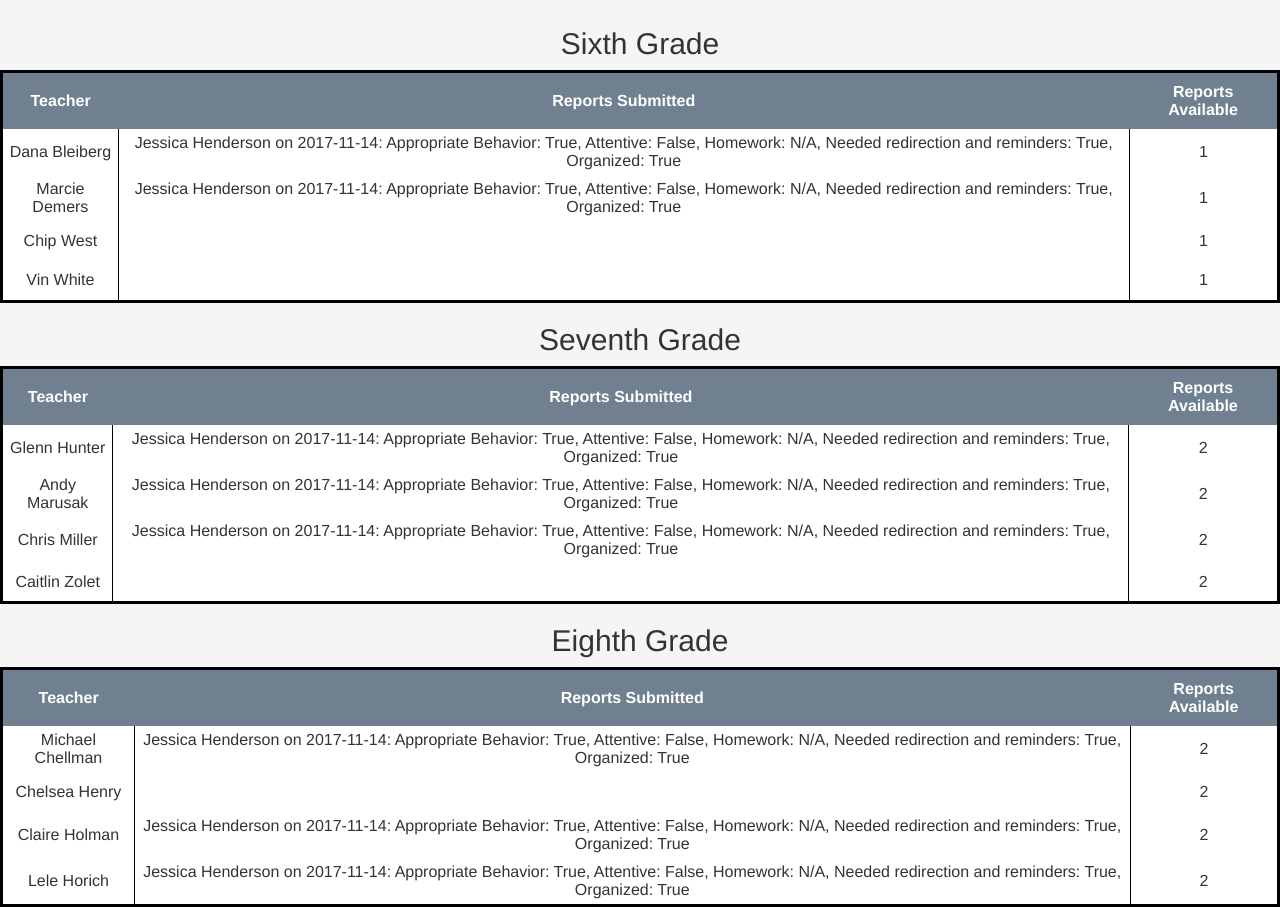
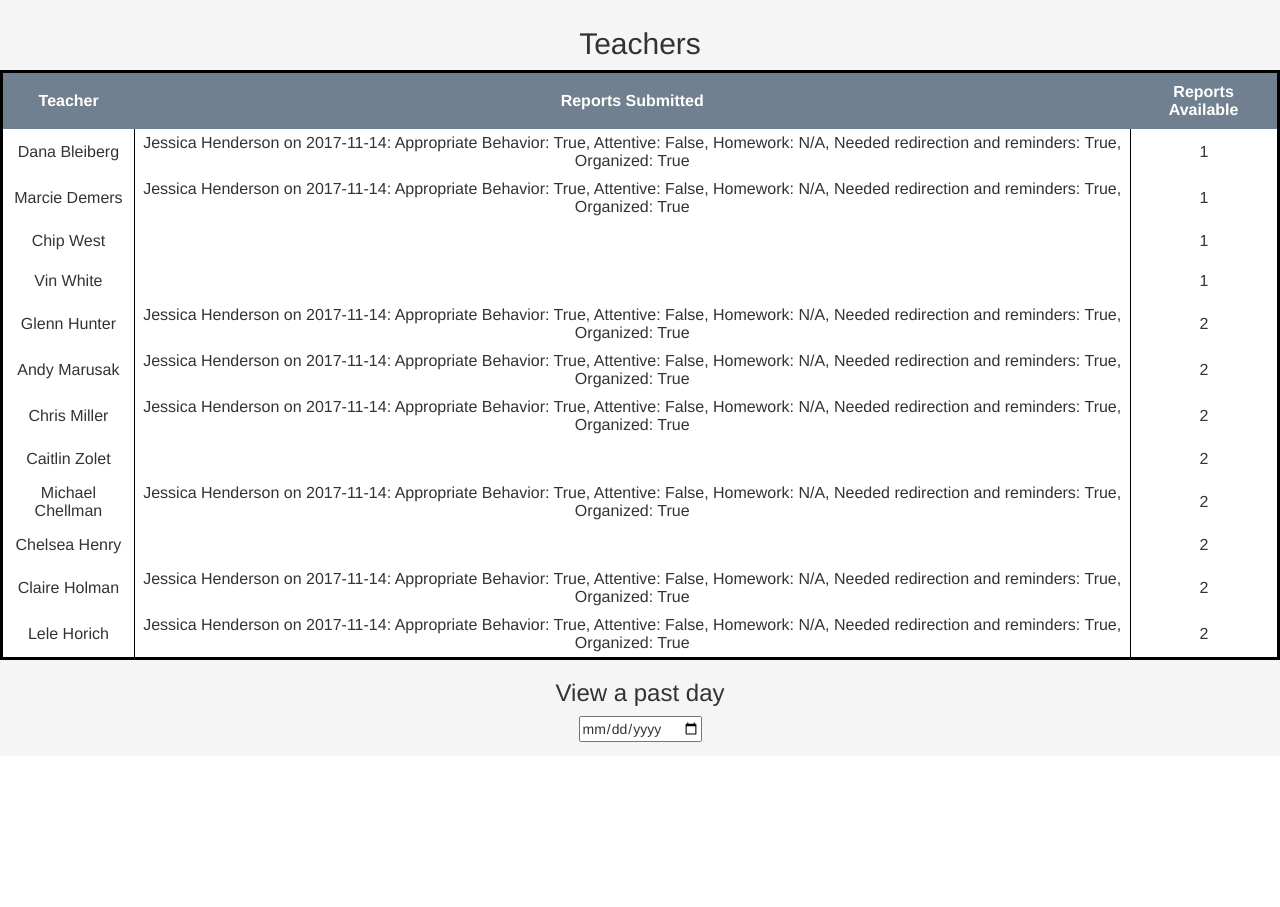
Before and after one commit to JoshuaOStafford/VanaLearning, a Django app: template templates/teacher_submissions.html in a window 1280 px wide. Shown: the part 53-960 px from the top of the page. After the commit the page ends 795 px from the top, so only its background shows below. Run offline with Django 3.2, Linux system fonts and the light colour scheme; the template is opened without the code that fills it: values that come from a table or form of the project are taken from there, others are empty; data comes from the database, SQL or seed files in the repository; some libraries are stand-ins or nearby versions; some web fonts are replaced.

Commit message:
Past date functionality to teacher tracker

```diff
--- a/Reports/views.py
+++ b/Reports/views.py
@@ -141,6 +141,9 @@ def teacher_submissions_view(request):
 
     tz = pytz.timezone('US/Eastern')
     date = datetime.now(tz)
+    if request.method == 'POST':
+        if request.POST.get('date', False):
+            date = request.POST['date']
     a6 = DRC.objects.filter(teacher=Teacher.objects.get(username='dbleiberg'), date=date).count()
     b6 = DRC.objects.filter(teacher=Teacher.objects.get(username='mdemers'), date=date).count()
     c6 = DRC.objects.filter(teacher=Teacher.objects.get(username='cwest'), date=date).count()
--- a/templates/teacher_submissions.html
+++ b/templates/teacher_submissions.html
@@ -50,7 +50,7 @@ td{
 <body>
     <div align="center">
     <br><br><br>
-    <h2>Sixth Grade</h2>
+    <h2>Teachers</h2>
     <table>
     <tr>
         <th>
@@ -107,21 +107,7 @@ td{
             1
         </td>
     </tr>
-    </table>
 
-    <h2>Seventh Grade</h2>
-    <table>
-    <tr>
-        <th>
-        Teacher
-        </th>
-        <th>
-        Reports Submitted
-        </th>
-        <th>
-        Reports Available
-        </th>
-    </tr>
     <tr>
         <td>
             Glenn Hunter
@@ -166,21 +152,7 @@ td{
             2
         </td>
     </tr>
-    </table>
 
-    <h2>Eighth Grade</h2>
-    <table>
-    <tr>
-        <th>
-        Teacher
-        </th>
-        <th>
-        Reports Submitted
-        </th>
-        <th>
-        Reports Available
-        </th>
-    </tr>
     <tr>
         <td>
             Michael Chellman
@@ -227,9 +199,12 @@ td{
     </tr>
     </table>
 
+    <h3>View a past day</h3>
+    <form action="/TeacherSubmissions" method="post">
+        {% csrf_token %}
 
-
-
+        <input id="date" type="date" name="date">
+    </form>
     </div>
 {% endblock %}
 </body>
```
